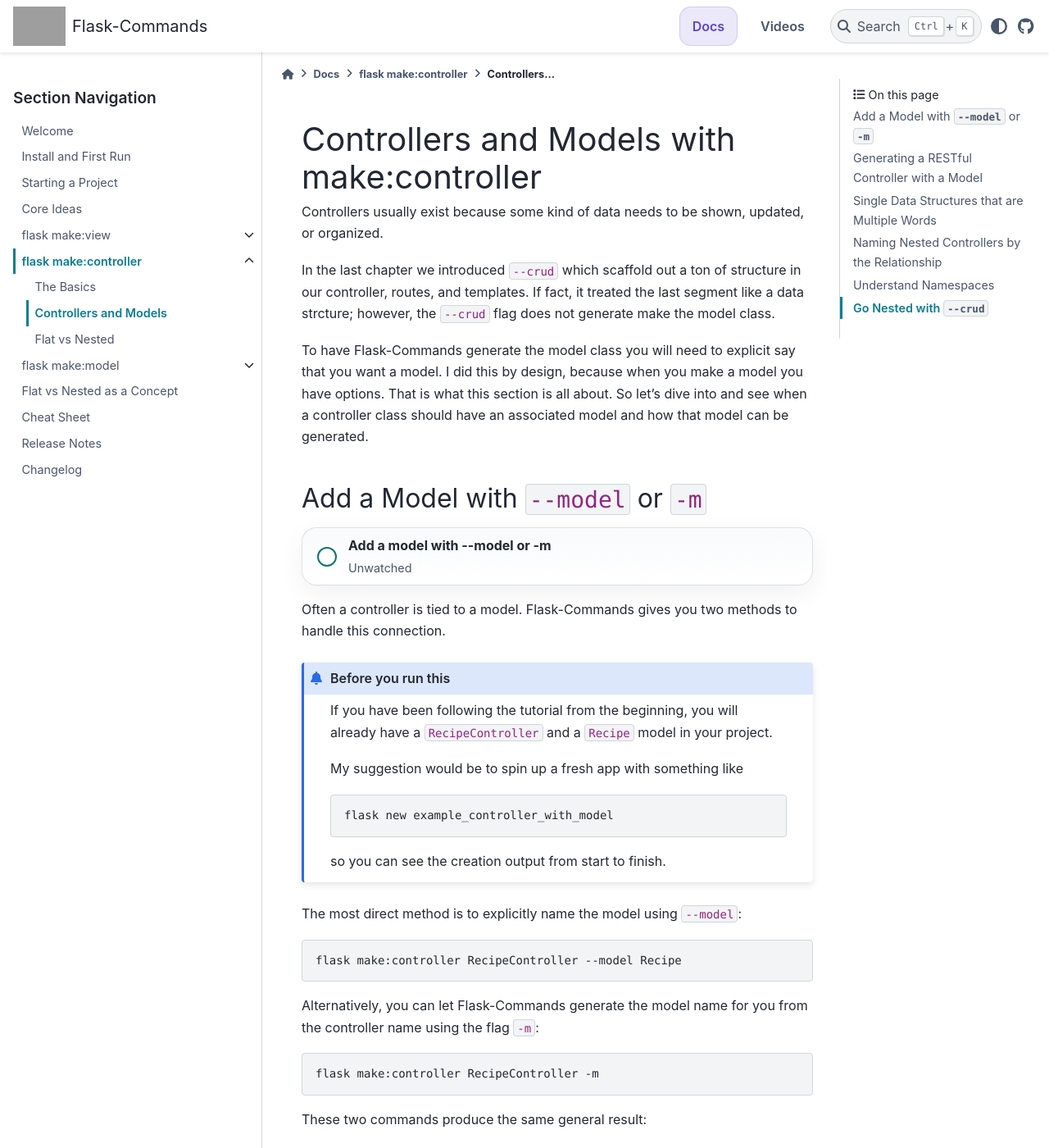
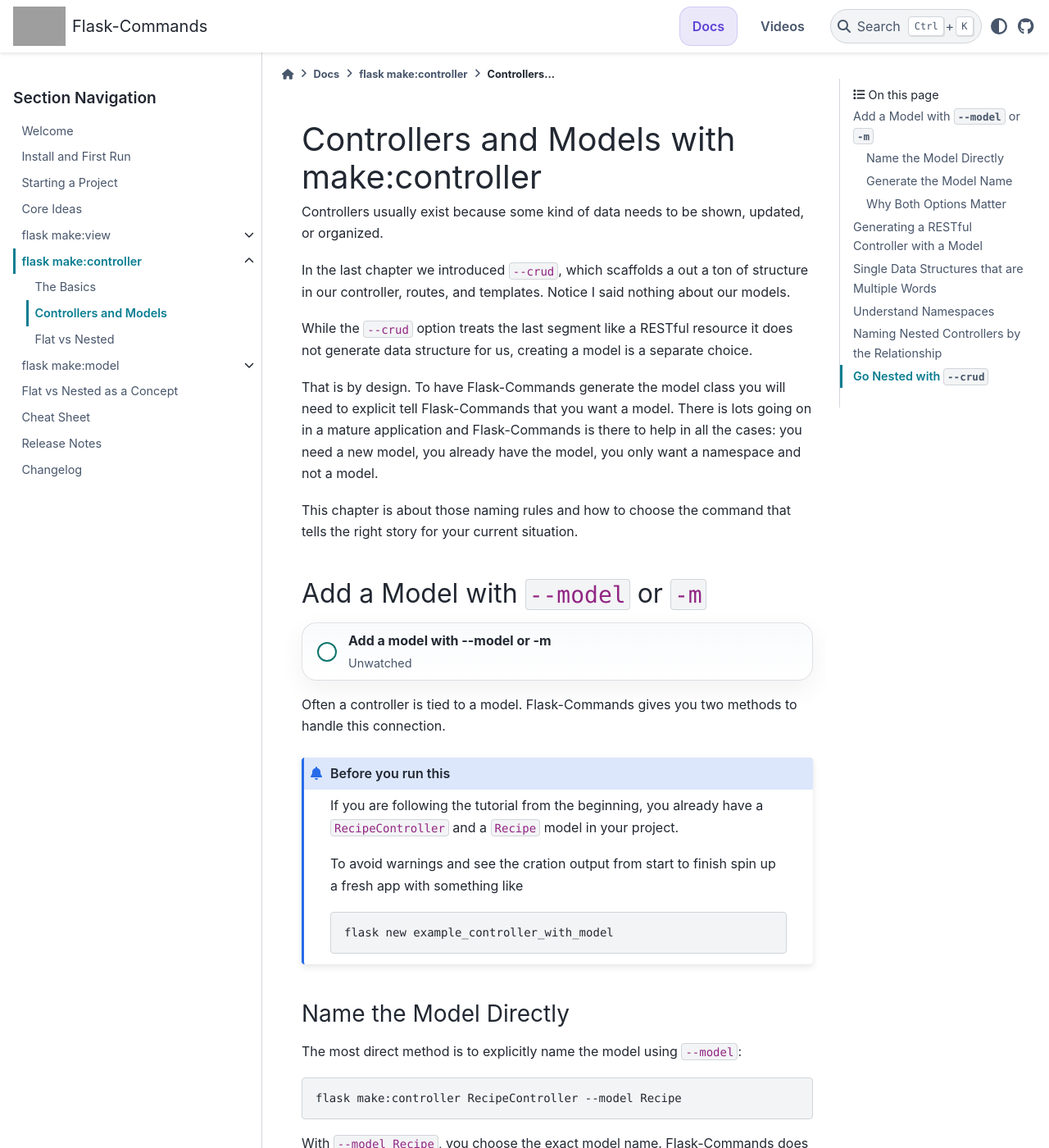
Before and after one commit to VoyagerX21/flask-commands, a Sphinx documentation site: the page built from docs/source/commands/make_controller/controllers_and_models.rst, in a window 1280 px wide and 1400 px high. Shown: the whole window at 82% size. Built offline with Sphinx 7.4.7 and the PyData theme 0.15.4, drawn with Linux system fonts in a browser that asks for light colours; some of the changed text lies outside the part shown; grey boxes are pictures that could not be loaded.

Commit message:
docs(navigation): improve mobile sidebar layout
- Add mobile sidebar CSS for horizontal Docs/Videos links and tighter mobile nav controls
- Add spacing and divider below the mobile On this page heading
- Close mobile sidebar dialogs when resizing into desktop breakpoints
- Expand make:controller model documentation with clearer naming guidance
- Add RESTful controller with model video catalog entry

```diff
--- a/docs/source/_data/video_catalog.json
+++ b/docs/source/_data/video_catalog.json
@@ -270,6 +270,11 @@
       "description": "Learn the difference between the explicit long flag and the shorthand model-generation path so the command does exactly what you intend.",
       "video_id": "nrFk9fAaiII"
     },
+    "generating-a-restful-controller-with-a-model": {
+      "title": "Generating a RESTful Controller with a Model",
+      "description": "Add a description",
+      "video_id": "nrFk9fAaiII"
+    },
     "naming-nested-controllers-by-the-relationship": {
       "title": "Naming Nested Controllers by the Relationship",
       "description": "Add a description",
--- a/docs/source/_static/theme-overrides.css
+++ b/docs/source/_static/theme-overrides.css
@@ -128,3 +128,28 @@
 .terminal-warning pre {
   color: #d6b04d !important;
 }
+
+@media (max-width: 959.98px) {
+  #pst-primary-sidebar-modal .sidebar-header-items__end ul.bd-navbar-elements.navbar-nav {
+    flex-direction: row !important;
+    gap: 0.125rem;
+  }
+
+  #pst-primary-sidebar-modal .sidebar-header-items__end .bd-navbar-elements .nav-link {
+    min-height: 2rem;
+    padding: 0.35rem 0.65rem !important;
+    border-radius: 8px;
+    font-size: 0.9rem;
+    line-height: 1.2;
+  }
+
+  #pst-primary-sidebar-modal .toctree-toggle {
+    right: 0.5rem;
+  }
+
+  #pst-page-navigation-heading-2 {
+    margin-bottom: 1rem;
+    padding-bottom: 0.85rem;
+    border-bottom: 1px solid var(--pst-color-border);
+  }
+}
--- a/docs/source/commands/make_controller/controllers_and_models.rst
+++ b/docs/source/commands/make_controller/controllers_and_models.rst
@@ -4,16 +4,22 @@
 Controllers usually exist because some kind of data needs to be shown,
 updated, or organized.
 
-In the last chapter we introduced ``--crud`` which scaffold out a ton of
-structure in our controller, routes, and templates.  If fact, it
-treated the last segment like a data strcture; however, the ``--crud`` flag does
-not generate make the model class.
+In the last chapter we introduced ``--crud``, which scaffolds a out a ton of
+structure in our controller, routes, and templates.  Notice I said nothing
+about our models.
 
-To have Flask-Commands generate the model class you will need to explicit say
-that you want a model.  I did this by design, because when you make a model
-you have options.  That is what this section is all about.  So let's dive
-into and see when a controller class should have an associated model and
-how that model can be generated.
+While the ``--crud`` option treats the last segment like a RESTful resource
+it does not generate data structure for us, creating a model is a separate
+choice.
+
+That is by design.  To have Flask-Commands generate the model class you will
+need to explicit tell Flask-Commands that you want a model.  There is lots
+going on in a mature application and Flask-Commands is there to help in all the
+cases: you need a new model, you already have the model, you only want a
+namespace and not a model.
+
+This chapter is about those naming rules and how to choose the command that
+tells the right story for your current situation.
 
 Add a Model with ``--model`` or ``-m``
 --------------------------------------
@@ -26,18 +32,18 @@
 
 .. admonition:: Before you run this
 
-   If you have been following the tutorial from the beginning, you will already
+   If you are following the tutorial from the beginning, you already
    have a ``RecipeController`` and a ``Recipe`` model in your project.
 
-   My suggestion would be to spin up a fresh app with something like
+   To avoid warnings and see the cration output from start to finish spin
+   up a fresh app with something like
 
    .. code-block:: bash
 
       flask new example_controller_with_model
 
-   so you can see the creation output from start to
-   finish.
-
+Name the Model Directly
+^^^^^^^^^^^^^^^^^^^^^^^
 
 The most direct method is to explicitly name the model using ``--model``:
 
@@ -45,12 +51,24 @@
 
    flask make:controller RecipeController --model Recipe
 
+With ``--model Recipe``, you choose the exact model name. Flask-Commands does
+not do any model-name generation from the controller name. It uses the model
+name you gave it.
+
+Generate the Model Name
+^^^^^^^^^^^^^^^^^^^^^^^
+
 Alternatively, you can let Flask-Commands generate the model name
 for you from the controller name using the flag ``-m``:
 
 .. code-block:: bash
 
    flask make:controller RecipeController -m
+
+Flask-Commands looks at the prior segment to Controller and make a model with
+that segment.  So with ``RecipeController`` the ``-m`` flag will generate a
+``Recipe`` model because that is the part before ``Controller``.
+
 
 These two commands produce the same general result:
 
@@ -65,37 +83,60 @@
 ``--model Recipes``.
 
 On the other hand, with ``-m`` or ``--generate-model``, Flask-Commands reads
-the controller name and generates the model name as the prior segment before
-the word controller.
+the controller name and generates the model name following the rule:
 
-The generation for a single word before ``Controller`` like ``RecipeController`` is
-straight forward; however, when there are nested relationship producing multiple
-words before ``Controller`` like ``RecipeIngredientController`` the story is more
-interesting.
+ The last segment before ``Controller`` becomes the data structure.  Any
+ earlier segments only become parent resources with route parameters when
+ Flask-Commands recognizes them as registered models.
+
+Why Both Options Matter
+^^^^^^^^^^^^^^^^^^^^^^^
+
+It is tempting to think, “Great, If both options generate the same thing I'm
+going to use the shorter ``-m`` all the time.”
+
+For one word names that need to be data structures, that works beautifully.
+
+But your application will need more complexity with names like:
+
+- ``ShoppingListController``
+- ``AdminUserController``
+- ``RecipeIngredientController``
+
+Those names carry more meaning. Sometimes multiple words describe one data
+structure. Sometimes a leading word is a namespace. Sometimes the name describes
+a parent-child relationship.
+
+Having flexability like this is where ``--model`` gives us some speical powers
+to make more descriptive data structures.  Before that let's revisit up our
+``Recipe`` resource one more time and end it with a bang 💥 building everything
+thus far with a single command.
+
 
 Generating a RESTful Controller with a Model
 --------------------------------------------
 
 .. youtube_embed:: generating-a-restful-controller-with-a-model
 
-It's party time 🥳 Let's put it all together!
+It's party time 🥳.  Let's put everything we have built into one nice little
+command!
 
 .. admonition:: Before you run this
 
-   If you have been following the tutorial from the beginning, you will already
+   If you are following the tutorial from the beginning, you already
    have a ``RecipeController`` and a ``Recipe`` model in your project.
 
-   My suggestion would be to spin up a fresh app with something like
+   To avoid warning and see the cration output from start to finish spin
+   up a fresh app with something like
 
    .. code-block:: bash
 
       flask new example_controller_with_crud_and_model
 
-   so you can see the creation output from start to
-   finish.
 
-We now have the full story on how to generate a new data structure including
-all seven RESTful routes all in one command.
+We now have the full story on how to generate a new data structure and include
+all seven RESTful routes all in one command.  We just need to combine the two
+options ``--crud`` and ``-m``.
 
 .. code-block:: bash
 
@@ -114,12 +155,14 @@
 
 That is the full flat-resource story.
 
-When the controller name one level, like ``RecipeController``, Flask-Commands
+When the controller name is one level and there is not parent relationship or
+namespaceing, like ``RecipeController``, Flask-Commands
 can generate the model name without drama 🎭. ``RecipeController`` points to a
 ``Recipe`` model, and the routes point to the ``recipes`` resource.
 
 Often there is more structure involved. A recipe has ingredients. A user has
-posts. A project has tasks.  This is where controller names start carrying
+posts. A project has tasks. A user model need to set behind an admin for
+security.  This is where controller names start carrying
 more meaning, and understanding a naming convention is where we turn our
 attention to next.
 
@@ -129,44 +172,16 @@
 Not everything can be described with a single word like ``Recipe`` sometimes
 you need multiple words to describe your single data structure like ``Shopping List``.
 
+In these cases you will have to use ``--model`` and explicity tell
+Flask-Commands that you want a model with multiple words; otherwise,
+Flask-Commands will generate a model for you but only with the prior segment to
+Controller, in this case ``List`` so if you want the two word model ``ShoppingList``
+you will have to tell Flask-Commands with the --model option.
+
 .. code-block:: bash
 
    flask make:controller ShoppingListController --crud --model ShoppingList
 
-Naming Nested Controllers by the Relationship
----------------------------------------------
-
-.. youtube_embed:: naming-nested-controllers-by-the-relationship
-
-Let's say our cooking app needs a new data structure, ``Ingredient``.  For
-those following along I can hear the shouts of hurray 🥳 as everyone is glad I
-didn't say ``Recipe`` again 🤪.
-
-A Recipe has Ingredients so we need the relationship:
-
-.. centered:: **Recipe -> Ingredient**.
-
-This is where nesting comes into play and naming is very import.  A nested
-controller name should read from parent to child.
-
-``RecipeIngredientController`` means:
-
-- ``Recipe`` is the parent data structure
-- ``Ingredient`` is the child data structure
-- ``Controller`` tells Flask-Commands this is a controller class
-
-That naming gives Flask-Commands enough structure to build folders, routes,
-templates, and endpoint names that tell the same story.
-
-For example, the controller name points toward structure like:
-
-- ``app/controllers/recipe_ingredient_controller.py``
-- ``app/routes/recipes/ingredients/``
-- ``app/templates/recipes/ingredients/``
-- ``recipes.ingredients.index`` endpoint names
-
-The controller name is doing more than naming a Python class. It is describing
-how the resource belongs in the application.
 
 Understand Namespaces
 ---------------------
@@ -204,6 +219,42 @@
 
 This distinction matters because ``recipes`` can only become a parent resource
 when Flask-Commands knows that ``Recipe`` is a model.
+
+
+Naming Nested Controllers by the Relationship
+---------------------------------------------
+
+.. youtube_embed:: naming-nested-controllers-by-the-relationship
+
+Let's say our cooking app needs a new data structure, ``Ingredient``.  For
+those following along I can hear the shouts of hurray 🥳 as everyone is glad I
+didn't say ``Recipe`` again 🤪.
+
+A Recipe has Ingredients so we need the relationship:
+
+.. centered:: **Recipe -> Ingredient**.
+
+This is where nesting comes into play and naming is very import.  A nested
+controller name should read from parent to child.
+
+``RecipeIngredientController`` means:
+
+- ``Recipe`` is the parent data structure
+- ``Ingredient`` is the child data structure
+- ``Controller`` tells Flask-Commands this is a controller class
+
+That naming gives Flask-Commands enough structure to build folders, routes,
+templates, and endpoint names that tell the same story.
+
+For example, the controller name points toward structure like:
+
+- ``app/controllers/recipe_ingredient_controller.py``
+- ``app/routes/recipes/ingredients/``
+- ``app/templates/recipes/ingredients/``
+- ``recipes.ingredients.index`` endpoint names
+
+The controller name is doing more than naming a Python class. It is describing
+how the resource belongs in the application.
 
 Go Nested with ``--crud``
 -------------------------
--- a/docs/source/conf.py
+++ b/docs/source/conf.py
@@ -136,3 +136,27 @@
 """,
         priority=700,
     )
+
+    app.add_js_file(
+        None,
+        body="""
+(() => {
+  function closeDesktopSidebars() {
+    const primary = document.getElementById("pst-primary-sidebar-modal");
+    const secondary = document.getElementById("pst-secondary-sidebar-modal");
+
+    if (window.matchMedia("(min-width: 960px)").matches && primary?.open) {
+      primary.close();
+    }
+
+    if (window.matchMedia("(min-width: 1200px)").matches && secondary?.open) {
+      secondary.close();
+    }
+  }
+
+  window.addEventListener("resize", closeDesktopSidebars);
+  window.addEventListener("DOMContentLoaded", closeDesktopSidebars);
+})();
+""",
+        priority=700,
+    )
```
